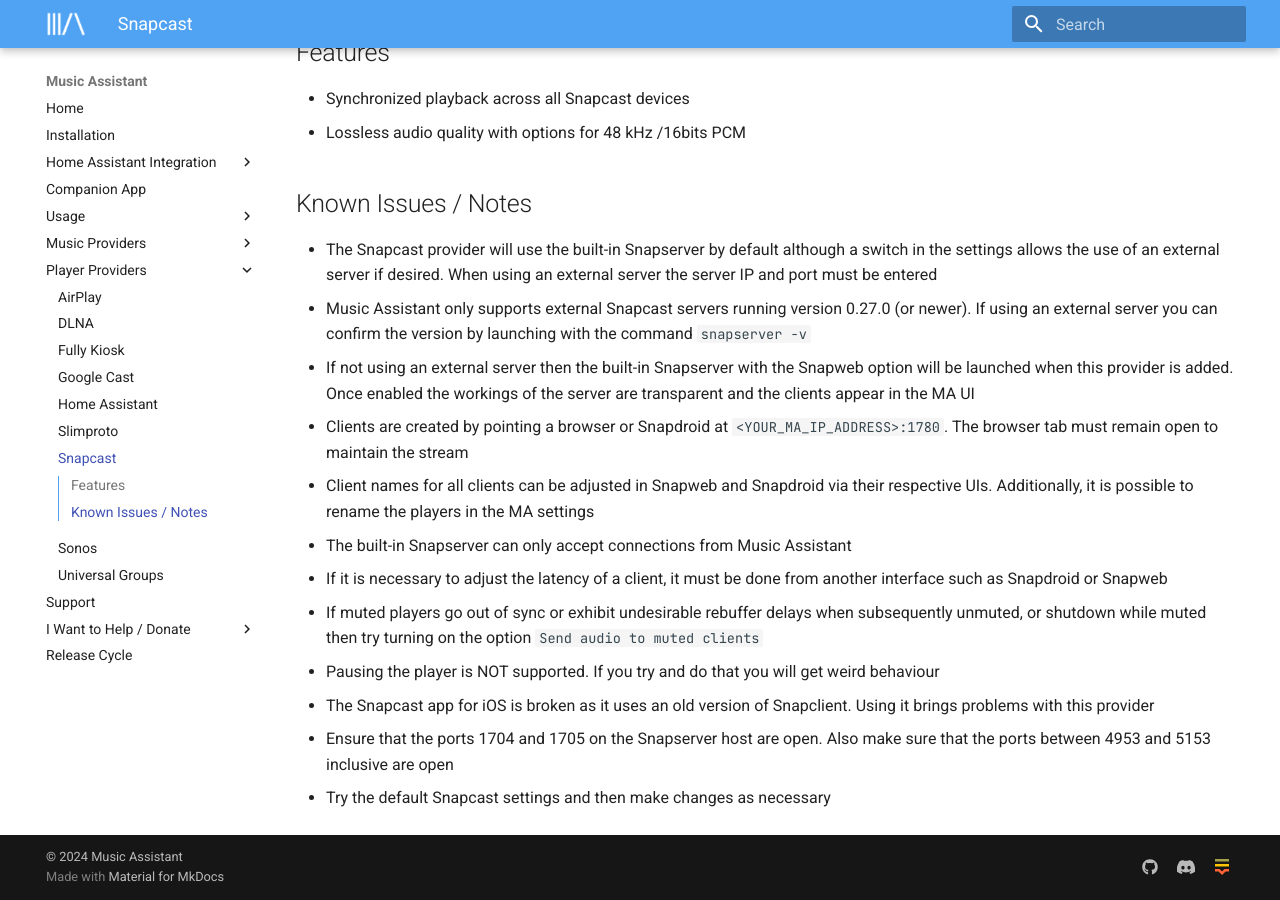
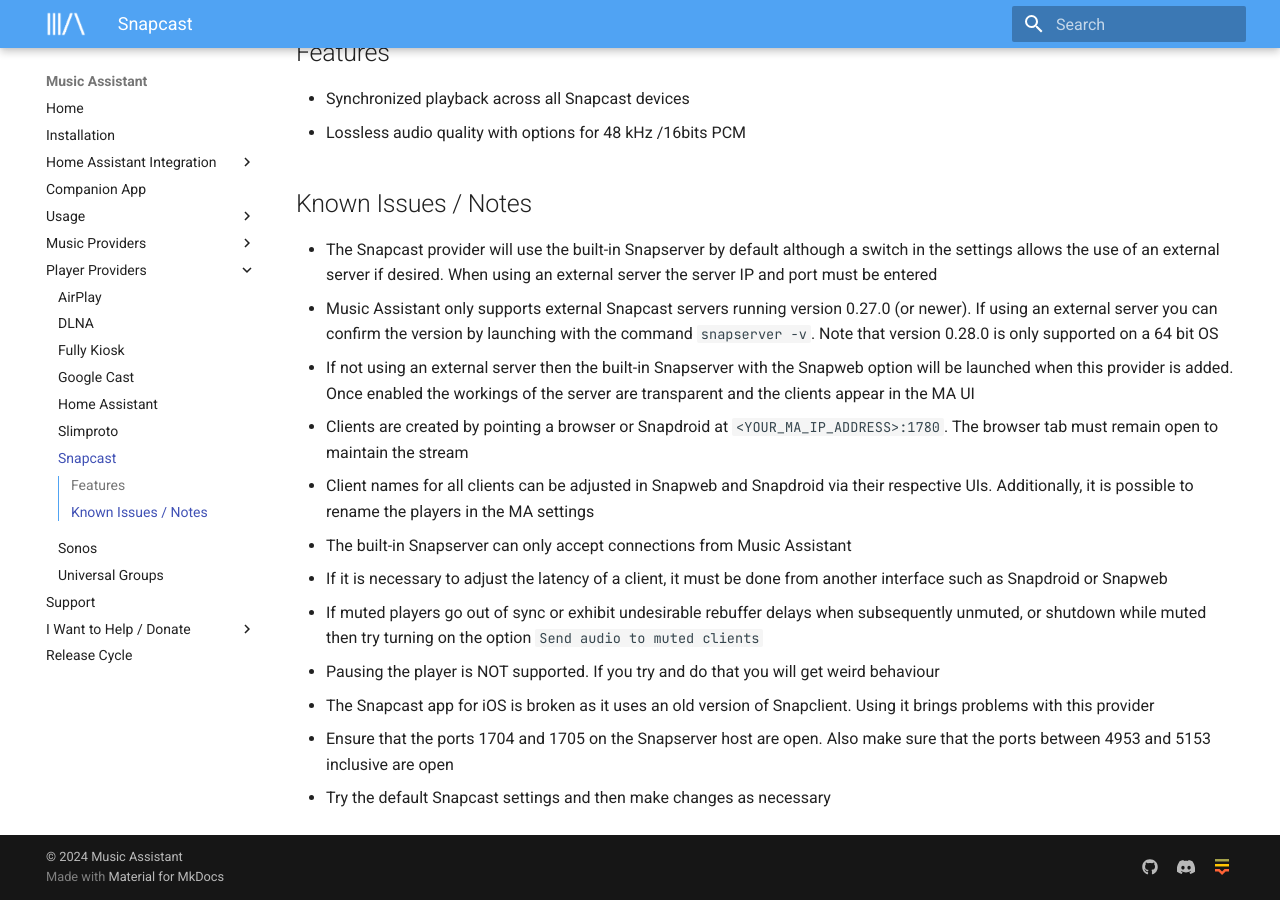
Before and after one commit to pwbriggs/music-assistant.github.io, an MkDocs documentation site: the page built from docs/player-support/snapcast.md, in a window 1280 px wide and 900 px high, scrolled down 921 px. Built offline with MkDocs 1.6.1 and Material for MkDocs 9.7.7, drawn with Linux system fonts in a browser that asks for light colours.

Commit message:
Add note about .28 is only 64bit

```diff
--- a/docs/player-support/snapcast.md
+++ b/docs/player-support/snapcast.md
@@ -15,7 +15,7 @@
 ## Known Issues / Notes
 
 - The Snapcast provider will use the built-in Snapserver by default although a switch in the settings allows the use of an external server if desired. When using an external server the server IP and port must be entered
-- Music Assistant only supports external Snapcast servers running version 0.27.0 (or newer). If using an external server you can confirm the version by launching with the command `snapserver -v`
+- Music Assistant only supports external Snapcast servers running version 0.27.0 (or newer). If using an external server you can confirm the version by launching with the command `snapserver -v`. Note that version 0.28.0 is only supported on a 64 bit OS
 - If not using an external server then the built-in Snapserver with the Snapweb option will be launched when this provider is added. Once enabled the workings of the server are transparent and the clients appear in the MA UI
 - Clients are created by pointing a browser or Snapdroid at `<YOUR_MA_IP_ADDRESS>:1780`. The browser tab must remain open to maintain the stream
 - Client names for all clients can be adjusted in Snapweb and Snapdroid via their respective UIs. Additionally, it is possible to rename the players in the MA settings
```
